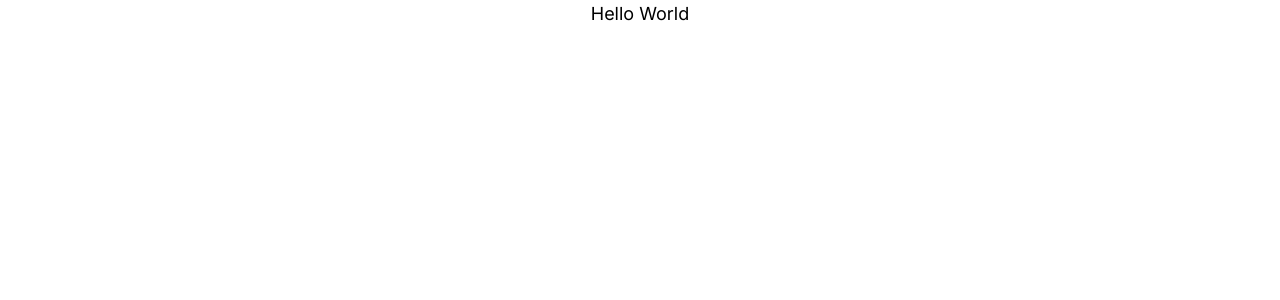
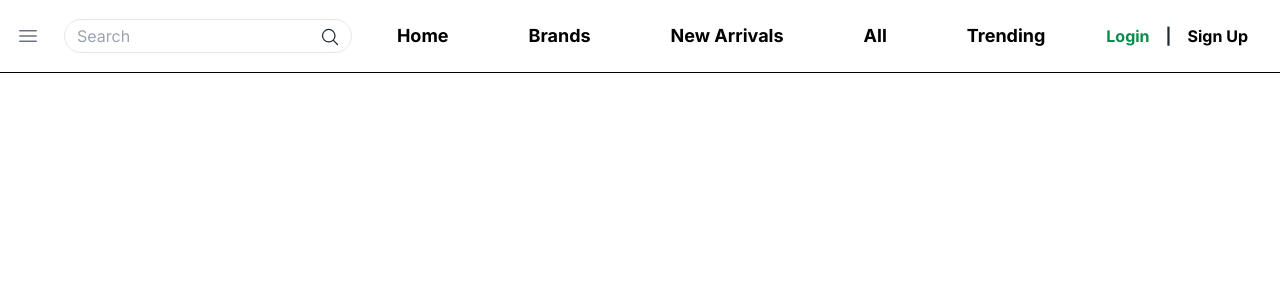
Before and after one commit to astronomx/solemarket, a Next.js app: page / in a window 1280 px wide. Shown: the top 300 px of the page. Built offline with nearby package versions, Linux system fonts and the light colour scheme.

Commit message:
Eerste Push

```diff
--- a/src/app/page.tsx
+++ b/src/app/page.tsx
@@ -1,9 +1,11 @@
-import Image from 'next/image'
+import Navbar from '../components/Navbar';
 
-export default function Home() {
+const Home = () => {
   return (
-    <>
-      <h1 className="flex justify-center text-lg">Hello World</h1>
-    </>
-  )
-}
+    <div>
+      <Navbar />
+    </div>
+  );
+};
+
+export default Home;
--- a/src/components/Navbar.tsx
+++ b/src/components/Navbar.tsx
@@ -0,0 +1,58 @@
+import Link from 'next/link';
+import { MagnifyingGlassIcon } from "@heroicons/react/24/outline";
+import { Bars3Icon } from "@heroicons/react/24/outline";
+
+
+
+const Navbar = () => {
+  return (
+    <nav className="flex justify-between items-center border-b border-black p-4">
+      <div className="flex items-center">
+        <button><Bars3Icon className="h-6 w-6 text-gray-500" /></button>
+        <div className="w-6 h-6 bg-white"></div>
+        <div className="relative">
+          <input
+            type="text"
+            placeholder="Search"
+            className="border rounded-full py-1 px-3 pr-10 focus:outline-none focus:border-green-700"
+          />
+          <div className="absolute top-0 right-0 mt-2 mr-3">
+            <button><MagnifyingGlassIcon className="h-5 w-5 text-gray-800" /></button>
+          </div>
+        </div>
+      </div>
+      <div className="space-x-20">
+        <Link href="/about" passHref>
+          <span className="font-bold text-lg hover:text-[#098C4C]">Home</span>
+        </Link>
+        <Link href="/about" passHref>
+          <span className="font-bold text-lg hover:text-[#098C4C]">Brands</span>
+        </Link>
+
+        <Link href="/about" passHref>
+          <span className="font-bold text-lg hover:text-[#098C4C]">New Arrivals</span>
+        </Link>
+        <Link href="/about" passHref>
+          <span className="font-bold text-lg hover:text-[#098C4C]">All</span>
+        </Link>
+        <Link href="/about" passHref>
+          <span className="font-bold text-lg hover:text-[#098C4C]">Trending</span>
+        </Link>
+      </div>
+
+      <div>
+        <button className="font-bold text-[#098C4C] py-2 px-4">
+          Login
+        </button>
+
+        <span className="font-bold text-gray-800">|</span>
+
+        <button className="font-bold text-black py-2 px-4">
+          Sign Up
+        </button>
+      </div>
+    </nav>
+  );
+};
+
+export default Navbar;
```
Also changed, not shown: package.json (+7 -6 lines), 1 other file (tests, documents, lock files or other folders).
